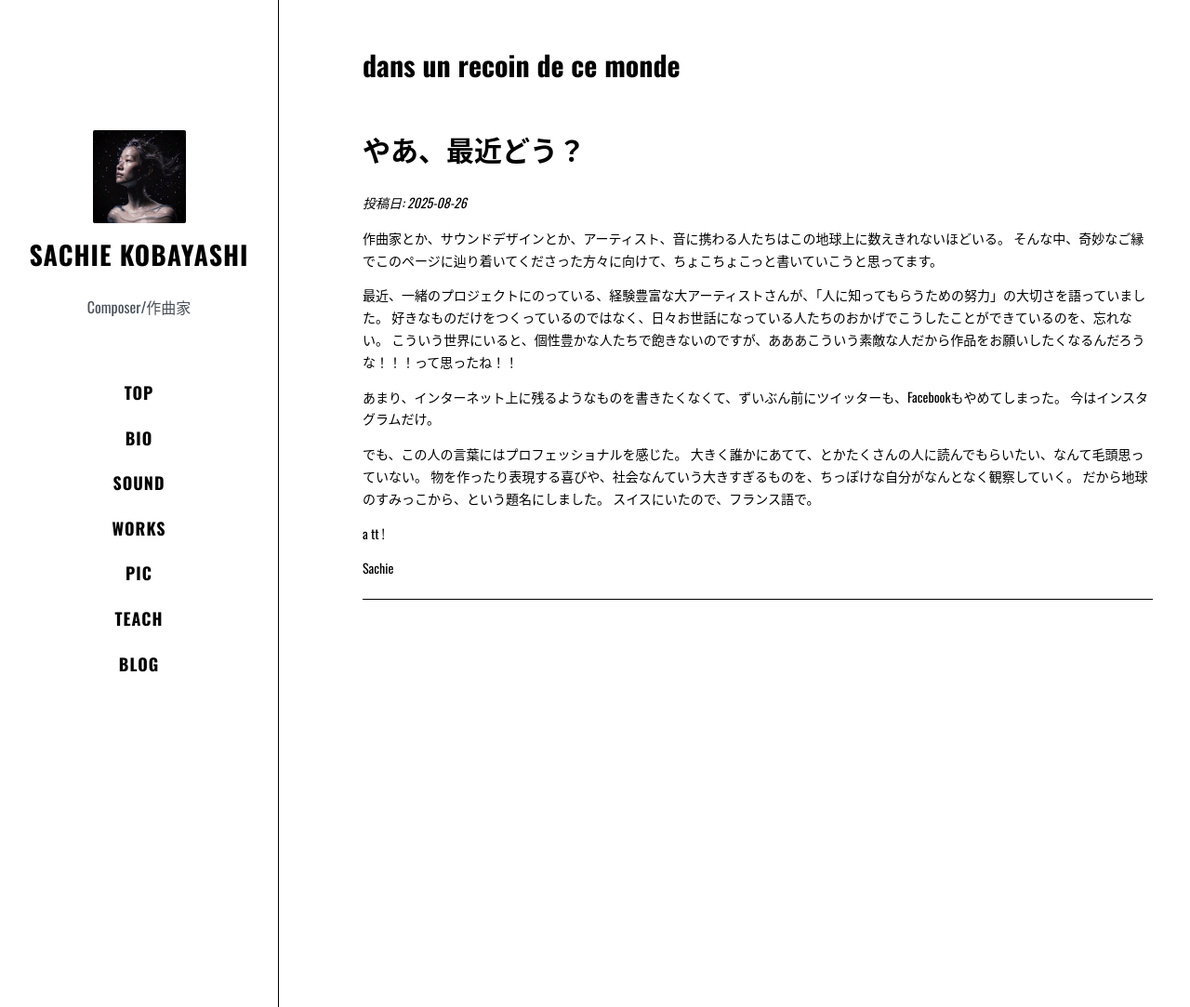
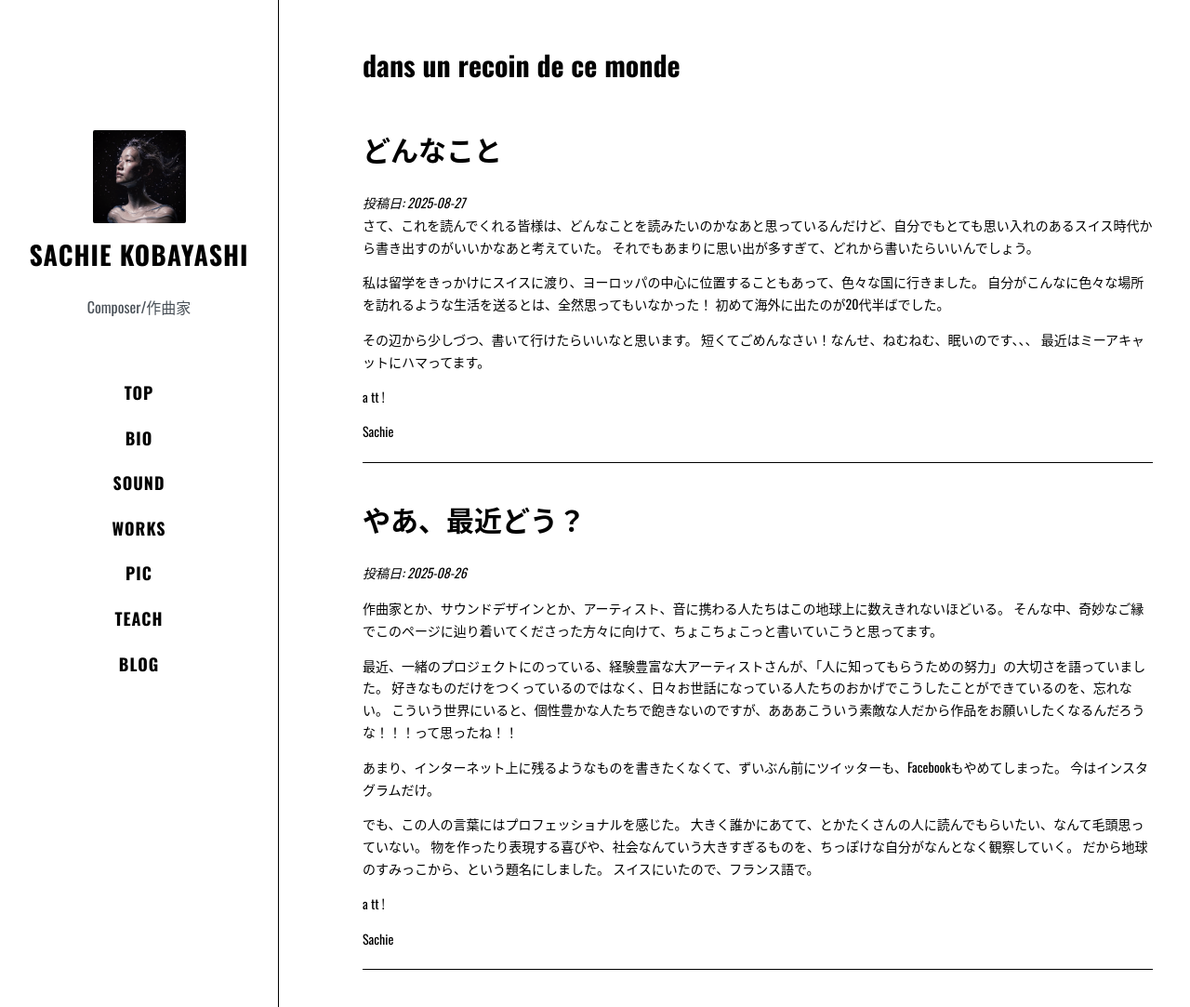
Before and after one commit to kbys88/kbys88.github.io, a Jekyll site: the page built from dansunrecoindecemonde.md, in a window 1280 px wide and 1083 px high. Shown: the whole window at 93% size. Built offline with Jekyll 4.4.1, drawn with Linux system fonts in a browser that asks for light colours; nearby versions of some CDN libraries; some web fonts are replaced.

Commit message:
Update dansunrecoindecemonde.md

```diff
--- a/dansunrecoindecemonde.md
+++ b/dansunrecoindecemonde.md
@@ -2,6 +2,24 @@
 layout: page
 title: dans un recoin de ce monde
 permalink: /dansunrecoindecemonde/
+---
+# どんなこと
+*投稿日: 2025-08-27*
+さて、これを読んでくれる皆様は、どんなことを読みたいのかなあと思っているんだけど、自分でもとても思い入れのあるスイス時代から書き出すのがいいかなあと考えていた。
+それでもあまりに思い出が多すぎて、どれから書いたらいいんでしょう。
+
+私は留学をきっかけにスイスに渡り、ヨーロッパの中心に位置することもあって、色々な国に行きました。
+自分がこんなに色々な場所を訪れるような生活を送るとは、全然思ってもいなかった！
+初めて海外に出たのが20代半ばでした。
+
+その辺から少しづつ、書いて行けたらいいなと思います。
+短くてごめんなさい！なんせ、ねむねむ、眠いのです、、、
+最近はミーアキャットにハマってます。
+
+a tt !
+
+Sachie
+
 ---
 
 # やあ、最近どう？
```
